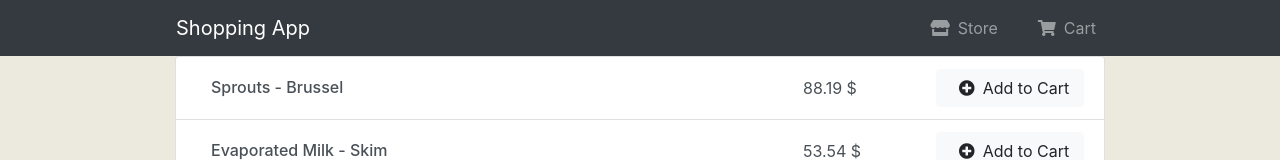
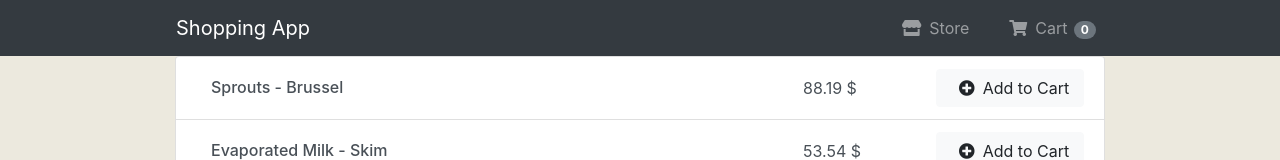
Before and after one commit to adriannan/shopping-cart, a React (Create React App) app: page / in a window 1280 px wide. Shown: the top 160 px of the page. Built offline with nearby package versions, Linux system fonts and the light colour scheme; the HTML template or start-up script is replaced by a standard one.

Commit message:
add cart badge

```diff
--- a/src/App.js
+++ b/src/App.js
@@ -30,11 +30,11 @@ class App extends Component {
   }
   handleAdd = item => {
     console.log(item);
-    console.log(this.state.shoppingCart);
+    console.log(this.state.shoppingCart.length);
 
-    this.setState(prevState => {
-      prevState.shoppingCart.push(item);
-    });
+    this.setState(prevState => ({
+      shoppingCart: [...prevState.shoppingCart, item]
+    }));
   };
   render() {
     const itemsList = data.map(item => {
@@ -42,7 +42,7 @@ class App extends Component {
     });
     return (
       <section className="App" onClick={this.getApi}>
-        <NavBar />
+        <NavBar items={this.state.shoppingCart.length} />
         <div className="container-list container-fluid">
           <ul className="list-group">
             {itemsList.slice(0, 10)}state:{this.state.shoppingCart.length}
--- a/src/components/NavBar.js
+++ b/src/components/NavBar.js
@@ -1,6 +1,6 @@
 import React from "react";
 
-const NavBar = () => {
+const NavBar = props => {
   return (
     <div className="container-fluid bg-dark">
       <nav className="navbar navbar-expand-lg navbar-dark d-flex justify-content-between  ml-auto mr-auto">
@@ -14,10 +14,13 @@ const NavBar = () => {
               Store
             </a>
           </li>
-          <li className="nav-item">
-            <a className="nav-link" href="">
+          <li className="nav-item ">
+            <a className="nav-link " href="">
               <i className="fas fa-shopping-cart"></i>
               Cart
+              <span className="badge badge-secondary badge-pill ">
+                {props.items}
+              </span>
             </a>
           </li>
         </ul>
--- a/src/styles/components.css
+++ b/src/styles/components.css
@@ -25,3 +25,7 @@
   border-color: #f8f9fa;
   box-shadow: none;
 }
+.badge {
+  margin-left: 0.5em;
+  /* width: 3em; */
+}
```
